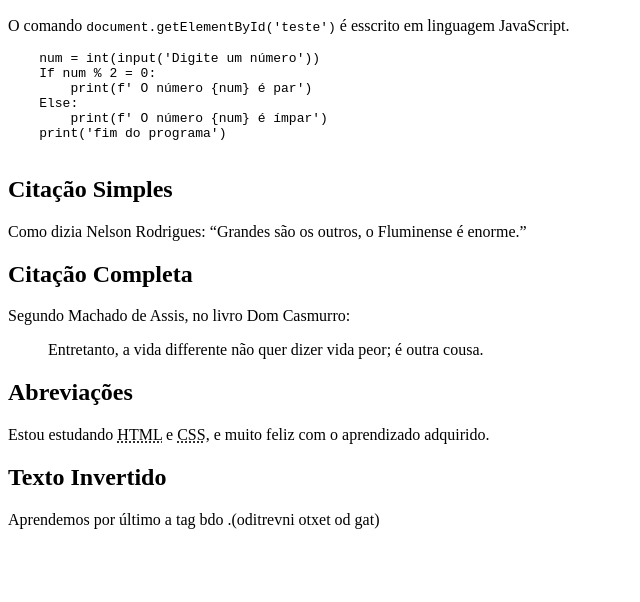
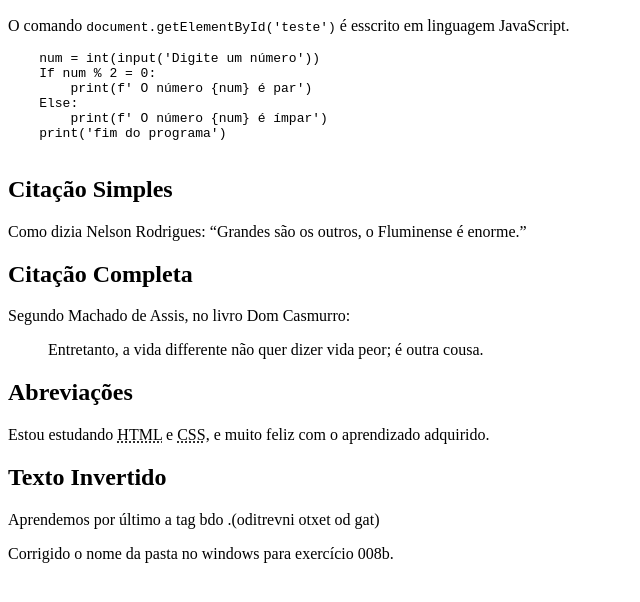
Before and after one commit to RafaelParaAssu/HTML---CSS, a plain HTML site: page ex008b/index.html in a window 1280 px wide. Shown: the part 110-712 px from the top of the page, without its empty margins (0-640 px from the left). Drawn offline with Linux system fonts and the light colour scheme.

Commit message:
Atualização
. Alterado o nome da pasta para exercício 008b.

```diff
--- a/ex009/index.html
+++ b/ex008b/index.html
@@ -31,5 +31,6 @@
     <p>Estou estudando <abbr title="HyperText Markup Language">HTML</abbr> e <abbr title="Cascading Style Sheets">CSS</abbr>, e muito feliz com o aprendizado adquirido.</p>
     <h2>Texto Invertido</h2>
     Aprendemos por último a tag bdo <bdo dir="rtl">(tag do texto invertido).</bdo>
+    <p>Corrigido o nome da pasta no windows para exercício 008b.</p>
 </body>
 </html>
```
